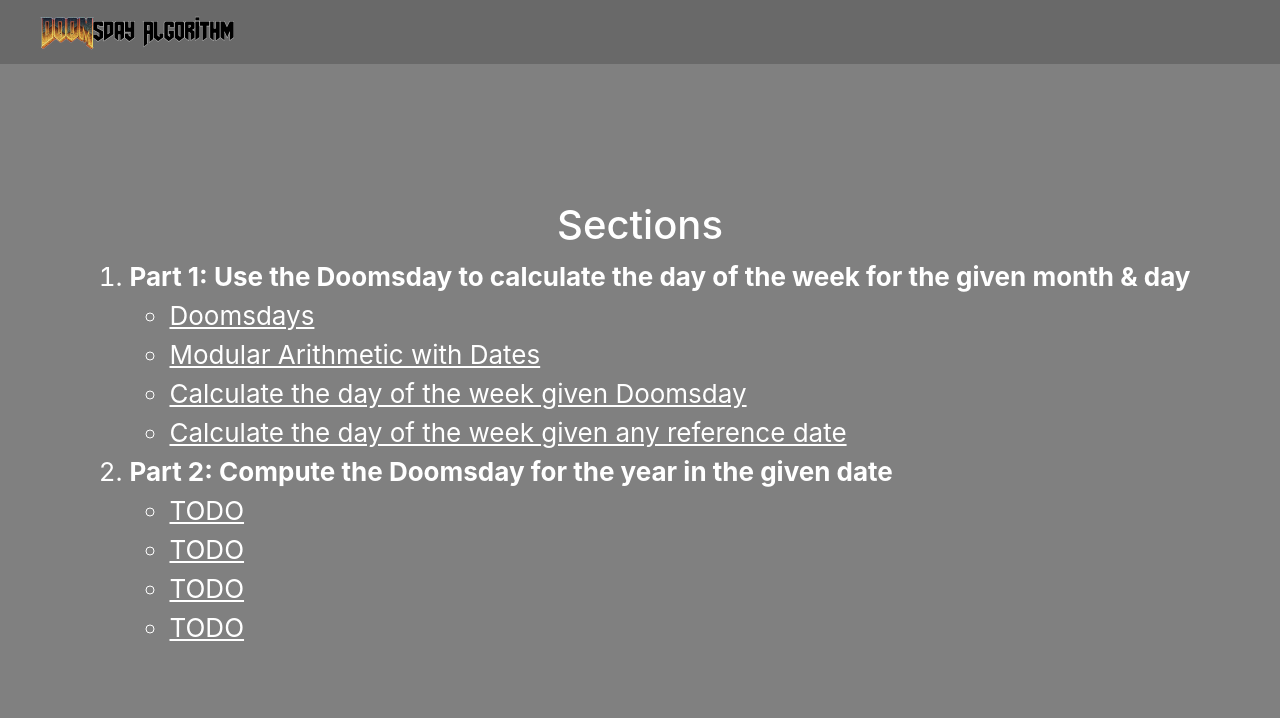
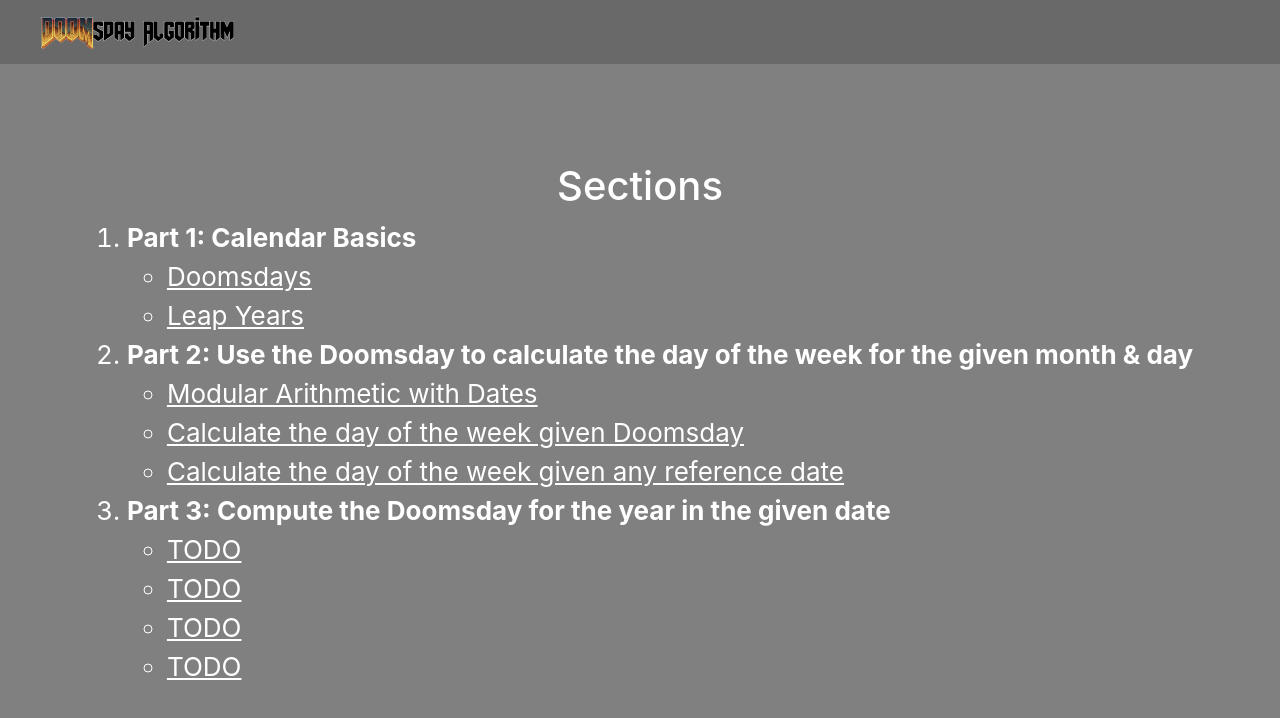
Before and after one commit to sriram-srirangam/doomsday-trainer, a React (Create React App) app in the folder doomsday_trainer/: page /learn in a window 1280 px wide. Shown: the top 718 px of the page. Built offline with nearby package versions, Linux system fonts and the light colour scheme.

Commit message:
Sections rearranged

```diff
--- a/doomsday_trainer/src/LearnSections.jsx
+++ b/doomsday_trainer/src/LearnSections.jsx
@@ -33,35 +33,41 @@ const TableOfContents = () => {
       <h1>Sections</h1>
       <ol>
         <li>
+          <strong>Part 1: Calendar Basics</strong>
+          <ul>
+            <LinkListItem text="Doomsdays" urlPath="step1" />
+            <LinkListItem text="Leap Years" urlPath="step2" />
+          </ul>
+        </li>
+        <li>
           <strong>
-            Part 1: Use the Doomsday to calculate the day of the week for the
+            Part 2: Use the Doomsday to calculate the day of the week for the
             given month & day
           </strong>
           <ul>
-            <LinkListItem text="Doomsdays" urlPath="step1" />
             <LinkListItem
               text="Modular Arithmetic with Dates"
-              urlPath="step2"
+              urlPath="step3"
             />
             <LinkListItem
               text="Calculate the day of the week given Doomsday"
-              urlPath="step3"
+              urlPath="step4"
             />
             <LinkListItem
               text="Calculate the day of the week given any reference date"
-              urlPath="step4"
+              urlPath="step5"
             />
           </ul>
         </li>
         <li>
           <strong>
-            Part 2: Compute the Doomsday for the year in the given date
+            Part 3: Compute the Doomsday for the year in the given date
           </strong>
           <ul>
-            <LinkListItem text="TODO" urlPath="step5" />
             <LinkListItem text="TODO" urlPath="step6" />
             <LinkListItem text="TODO" urlPath="step7" />
             <LinkListItem text="TODO" urlPath="step8" />
+            <LinkListItem text="TODO" urlPath="step9" />
           </ul>
         </li>
       </ol>
--- a/doomsday_trainer/src/slides/Slides.jsx
+++ b/doomsday_trainer/src/slides/Slides.jsx
@@ -198,7 +198,7 @@ const Slides = () => {
             </h2>
             <p>
               {" "}
-              Note that the doomsdays always fall on the same day of the week
+              Observe that the doomsdays always fall on the same day of the week
               for any given year:{" "}
             </p>
             <Calendar
```
